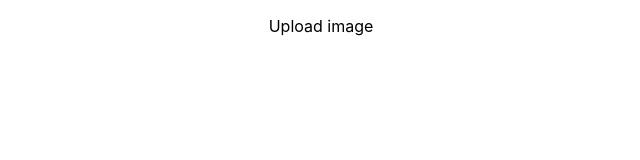
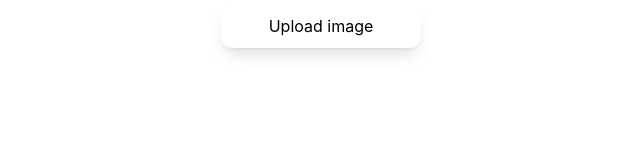
Before and after one commit to tomhicz/react-problem-upload-image, a React (Create React App) app: page / in a window 1280 px wide. Shown: the top 160 px of the page, without its empty margins (123-763 px from the left). Built offline with nearby package versions, Linux system fonts and the light colour scheme.

Commit message:
Button component with styles

```diff
--- /dev/null
+++ b/src/components/Button.js
@@ -0,0 +1,14 @@
+import React from "react";
+
+const Button = ({ text, action }) => {
+  return (
+    <button
+      onClick={action}
+      className="bg-white hover:bg-sky-600 hover:text-white rounded-xl shadow-lg"
+    >
+      {text}
+    </button>
+  );
+};
+
+export default Button;
--- a/src/components/Crop.js
+++ b/src/components/Crop.js
@@ -4,6 +4,8 @@ import ReactCrop, { centerCrop, makeAspectCrop } from "react-image-crop";
 import "react-image-crop/dist/ReactCrop.css";
 
 import { compressAccurately, downloadFile } from "image-conversion";
+
+import Button from "./Button";
 
 // Make and center a % aspect crop using some helper functions.
 function centerAspectCrop(mediaWidth, mediaHeight, aspect) {
@@ -134,8 +136,8 @@ export default function Crop() {
         style={{ display: "none" }}
       />
       <div className="controls">
-        <button onClick={handleClick}>Upload image</button>
-        {Boolean(imgSrc) && <button onClick={handleAcceptCrop}>Accept</button>}
+        <Button text="Upload image" action={handleClick} />
+        {Boolean(imgSrc) && <Button text="Accept" action={handleAcceptCrop} />}
       </div>
       {Boolean(imgSrc) && (
         <>
```
